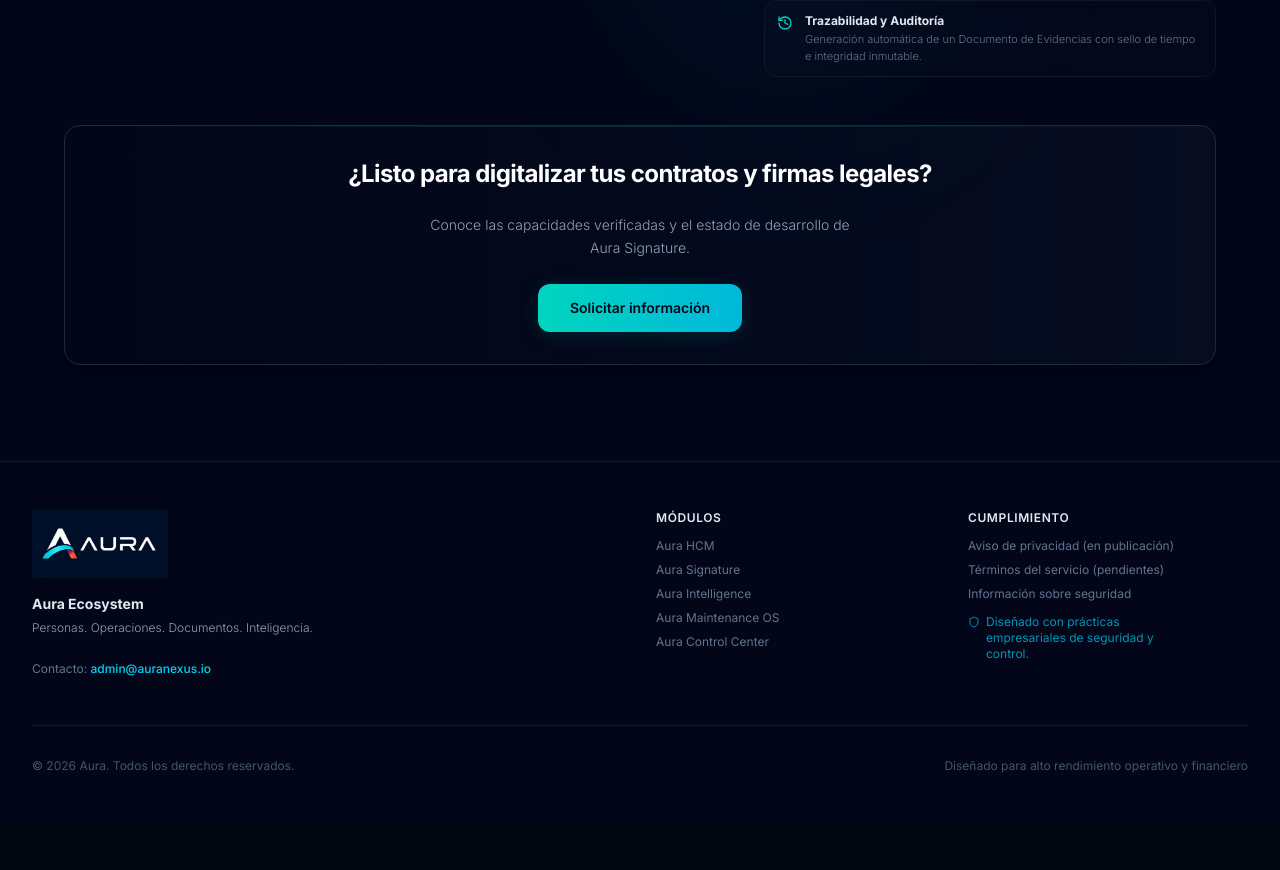
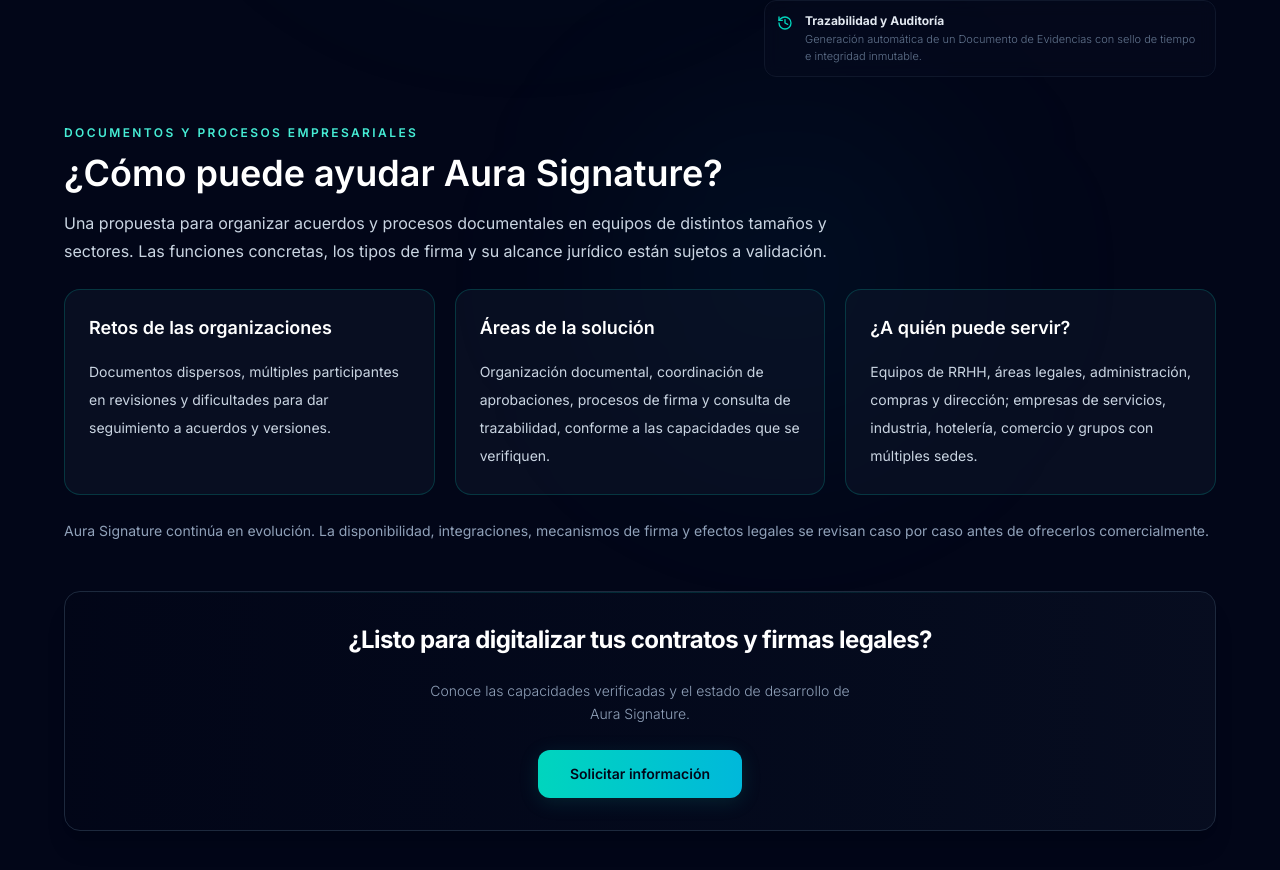
Before and after one commit to javiercl111-jpg/Aura-Ecosystem, a React (Vite) app: page /aura-signature in a window 1280 px wide. Shown: the part 1116-1986 px from the top of the page. Before the commit the page ends 1938 px from the top, so only its background shows below. Built offline with nearby package versions, Linux system fonts and the light colour scheme; no server answers.

Commit message:
Expand Signature audiences and commercial use cases with legal guardrails

```diff
--- a/src/modules/products/AuraSignaturePage.tsx
+++ b/src/modules/products/AuraSignaturePage.tsx
@@ -83,6 +83,30 @@
           </div>
         </div>
 
+        {/* Alcance comercial informativo: no supone certificación jurídica o disponibilidad. */}
+        <section aria-labelledby="signature-valor" className="space-y-6">
+          <div className="max-w-3xl">
+            <p className="text-xs font-semibold uppercase tracking-[.2em] text-teal-300">Documentos y procesos empresariales</p>
+            <h2 id="signature-valor" className="mt-3 text-3xl font-semibold text-white md:text-4xl">¿Cómo puede ayudar Aura Signature?</h2>
+            <p className="mt-4 leading-7 text-slate-300">Una propuesta para organizar acuerdos y procesos documentales en equipos de distintos tamaños y sectores. Las funciones concretas, los tipos de firma y su alcance jurídico están sujetos a validación.</p>
+          </div>
+          <div className="grid gap-5 md:grid-cols-3">
+            <div className="rounded-2xl border border-teal-400/20 bg-slate-900/50 p-6">
+              <h3 className="mb-4 text-lg font-semibold text-white">Retos de las organizaciones</h3>
+              <p className="text-sm leading-7 text-slate-300">Documentos dispersos, múltiples participantes en revisiones y dificultades para dar seguimiento a acuerdos y versiones.</p>
+            </div>
+            <div className="rounded-2xl border border-teal-400/20 bg-slate-900/50 p-6">
+              <h3 className="mb-4 text-lg font-semibold text-white">Áreas de la solución</h3>
+              <p className="text-sm leading-7 text-slate-300">Organización documental, coordinación de aprobaciones, procesos de firma y consulta de trazabilidad, conforme a las capacidades que se verifiquen.</p>
+            </div>
+            <div className="rounded-2xl border border-teal-400/20 bg-slate-900/50 p-6">
+              <h3 className="mb-4 text-lg font-semibold text-white">¿A quién puede servir?</h3>
+              <p className="text-sm leading-7 text-slate-300">Equipos de RRHH, áreas legales, administración, compras y dirección; empresas de servicios, industria, hotelería, comercio y grupos con múltiples sedes.</p>
+            </div>
+          </div>
+          <p className="text-sm leading-6 text-slate-400">Aura Signature continúa en evolución. La disponibilidad, integraciones, mecanismos de firma y efectos legales se revisan caso por caso antes de ofrecerlos comercialmente.</p>
+        </section>
+
         {/* CTA Demo Banner */}
         <div className="p-8 rounded-2xl border border-slate-800 bg-gradient-to-r from-slate-950 to-slate-900/40 text-center space-y-6 shadow-xl relative overflow-hidden">
           <div className="absolute top-0 left-0 right-0 h-[1px] bg-gradient-to-r from-transparent via-teal-500/20 to-transparent" />
```
